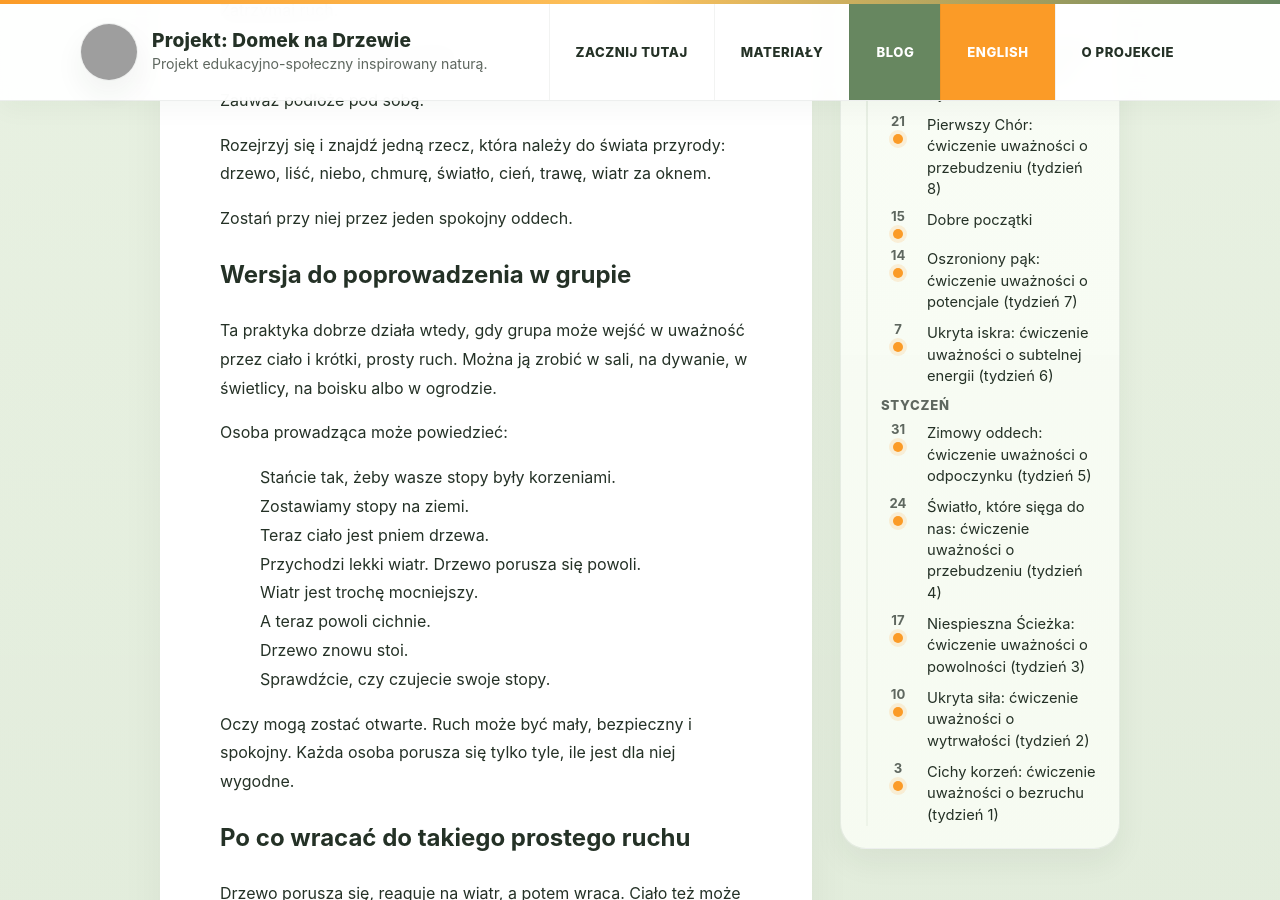
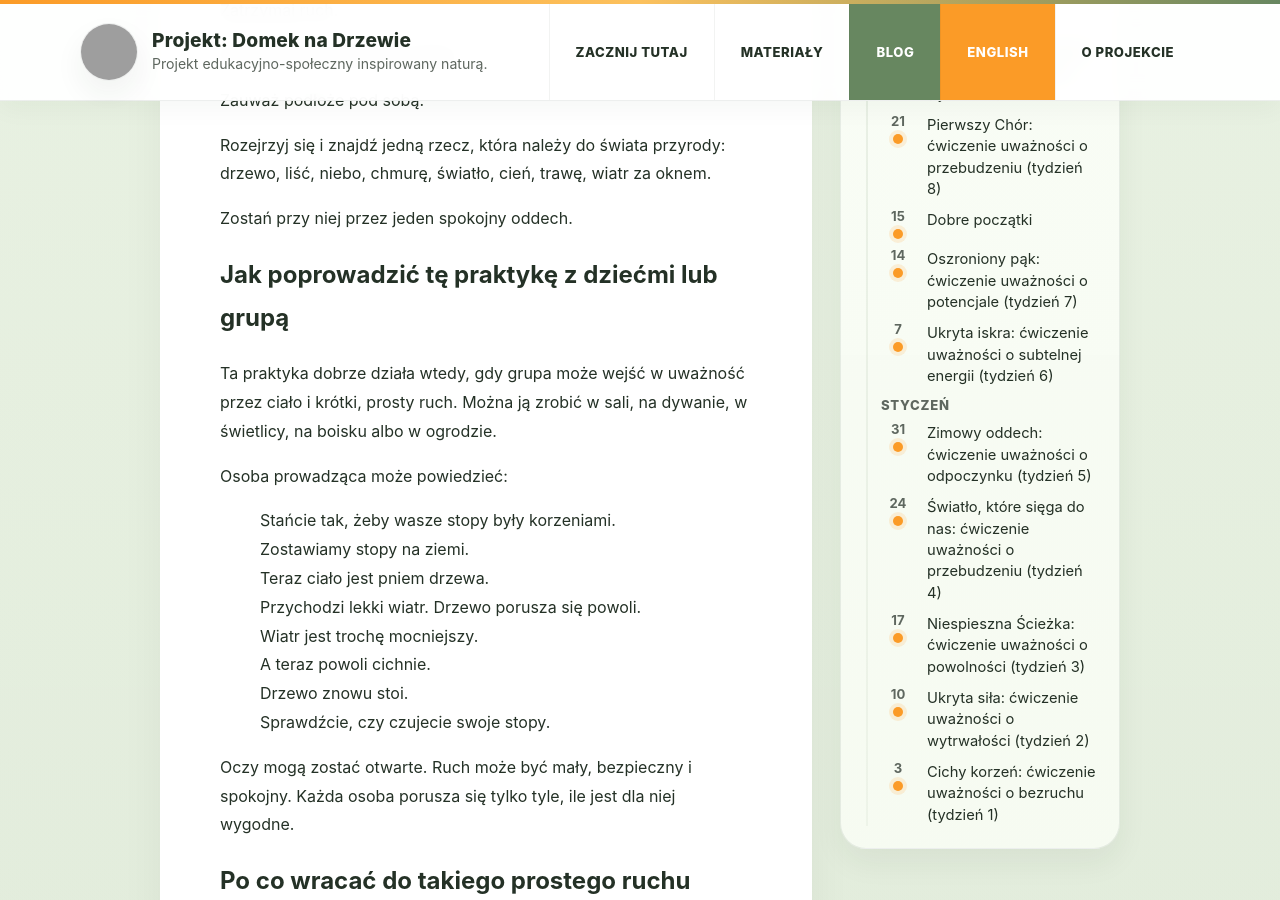
Before and after one commit to akonkia/domeknadrzewie, a Jekyll site: the page built from _posts/2026-05-07-drzewo-na-wietrze-praktyka-uwaznosci-przez-ruch-i-rownowage.md, in a window 1280 px wide and 900 px high, scrolled down 2521 px. Built offline with Jekyll 4.4.1, drawn with Linux system fonts in a browser that asks for light colours; grey boxes are pictures that could not be loaded.

Commit message:
Update section header for group practice guidance

```diff
--- a/_posts/2026-05-07-drzewo-na-wietrze-praktyka-uwaznosci-przez-ruch-i-rownowage.md
+++ b/_posts/2026-05-07-drzewo-na-wietrze-praktyka-uwaznosci-przez-ruch-i-rownowage.md
@@ -71,7 +71,7 @@ Rozejrzyj się i znajdź jedną rzecz, która należy do świata przyrody: drzew
 
 Zostań przy niej przez jeden spokojny oddech.
 
-## Wersja do poprowadzenia w grupie
+## Jak poprowadzić tę praktykę z dziećmi lub grupą
 
 Ta praktyka dobrze działa wtedy, gdy grupa może wejść w uważność przez ciało i krótki, prosty ruch. Można ją zrobić w sali, na dywanie, w świetlicy, na boisku albo w ogrodzie.
 
```
